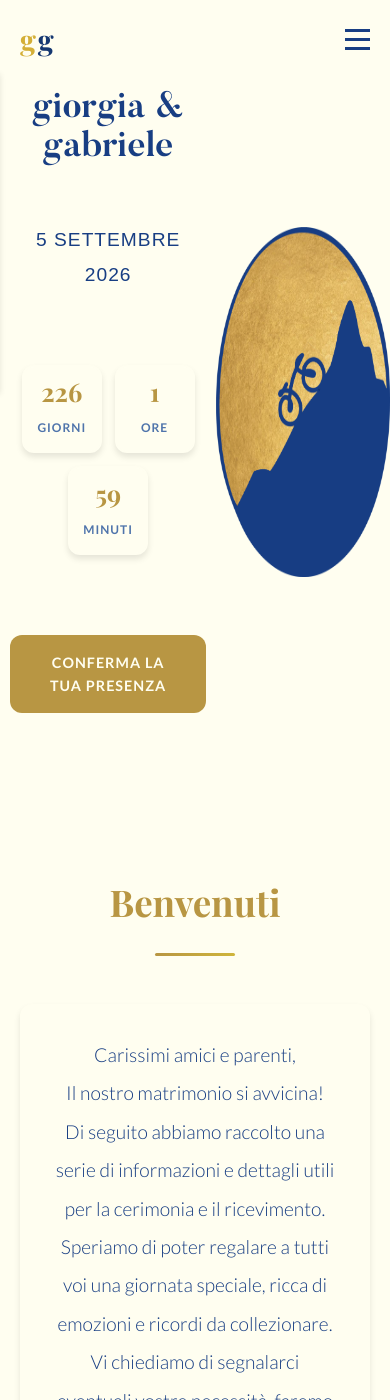
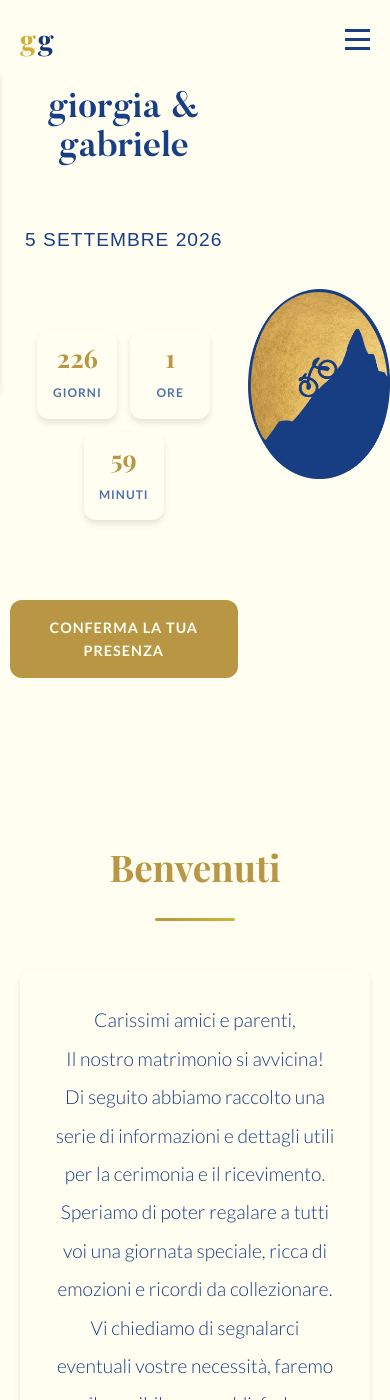
Before and after one commit to knives85/gio-ga, a Jekyll site: the page built from index.html, in a window 390 px wide and 1400 px high. Built offline with Jekyll 4.4.1, drawn with Linux system fonts in a browser that asks for light colours; some web fonts are replaced.

Commit message:
feat: revisione dimensioni logo

```diff
--- a/assets/css/style.css
+++ b/assets/css/style.css
@@ -941,7 +941,8 @@ section h2::after {
     }
 
     .hero-image img {
-        max-width: 350px;
+        max-width: 280px;
+        width: auto;
     }
 
     h2 {
@@ -1701,7 +1702,8 @@ section h2 {
     }
 
     .hero-image img {
-        height: 350px;
+        height: 190px;
+        width: auto;
     }
 
     .gallery-grid {
@@ -1730,5 +1732,6 @@ section h2 {
 
     .hero-image img {
         height: 600px;
-    }
-}
+        width: auto;
+    }
+}
```
